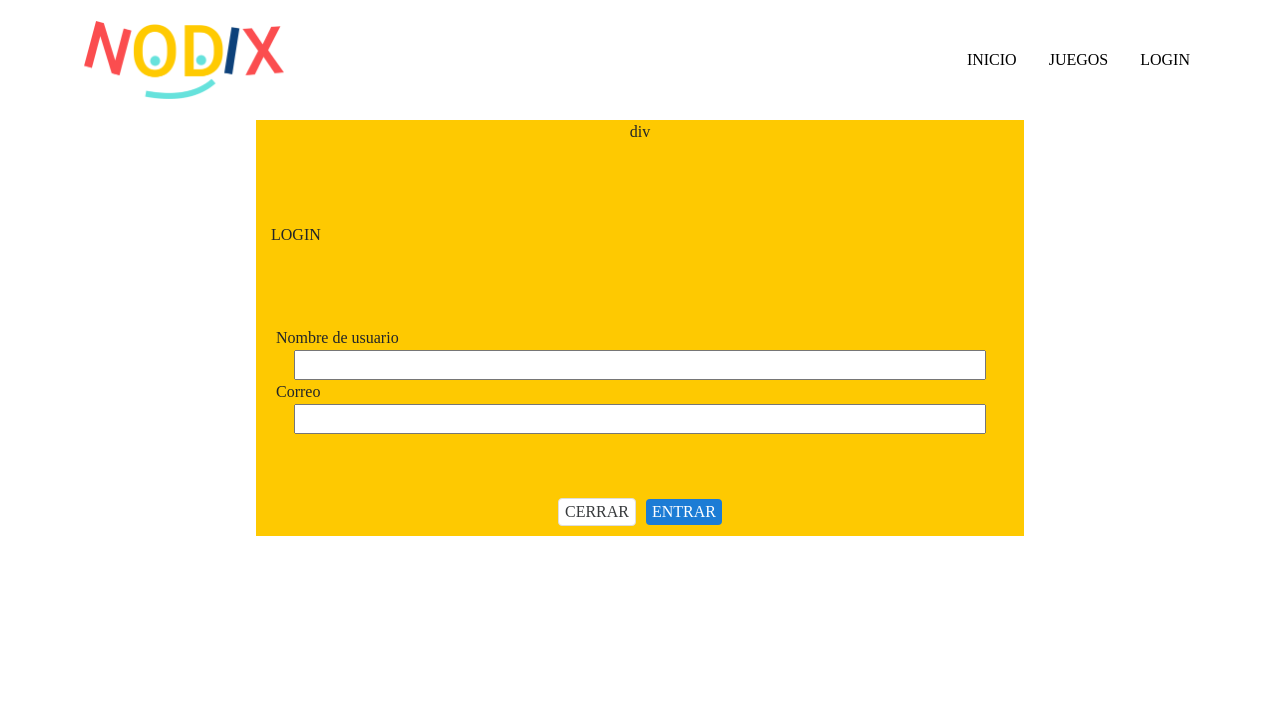
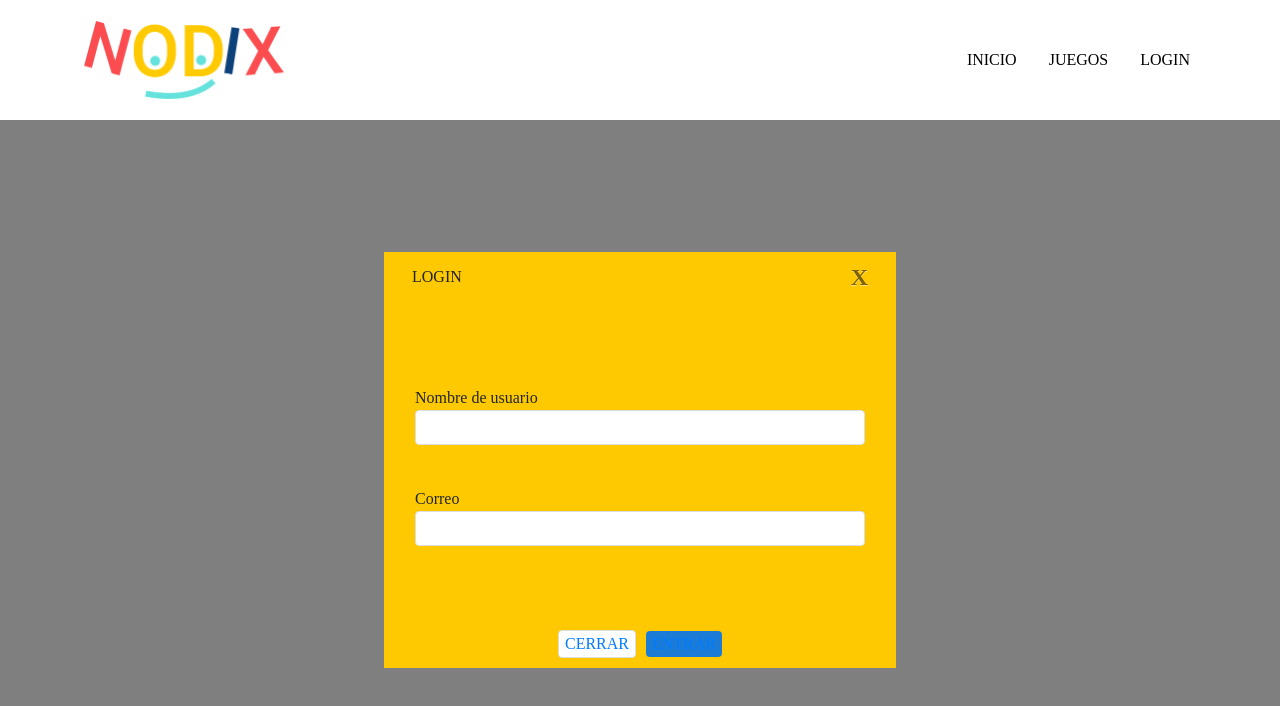
Before and after one commit to Devs4good/ludocandys, a React (Create React App) app: page /login in a window 1280 px wide. Shown: the top 706 px of the page. Built offline with nearby package versions, Linux system fonts and the light colour scheme; a web font is replaced by a local one; what speak-tts would draw is missing.

Commit message:
mis cambios

```diff
--- a/src/components/Login/index.js
+++ b/src/components/Login/index.js
@@ -1,5 +1,7 @@
 import React, { Component } from 'react';
 import "./login.css";
+import { Link } from "react-router-dom";
+
 
 class Login extends Component {
   // constructor(props) {
@@ -11,19 +13,22 @@ class Login extends Component {
       <div className="login">
         <div className="loginBox">
 
-          div
+          <div className="container">
 
-          <p>LOGIN</p>
+          <div className="head">
+          <span>LOGIN</span>
+          <Link to="/">
+            <span className="close"> X </span>
+          </Link>
+          </div>
 
 
-          <div>
-
-
-            <div className="main-container">
+          <div className="input-box">
+            <div className="input-container">
               <span>Nombre de usuario </span>
               <input type="text" name="name" />
             </div>
-            <div className="main-container">
+            <div className="input-container">
               <span>Correo </span>
               <input type="text" name="mail" />
             </div>
@@ -32,11 +37,17 @@ class Login extends Component {
 
           <div className="button-container">
             <button className="btn-close" onClick={() => console.log("aa")}>
+            <Link to="/">
               CERRAR
+              </Link>
             </button>
+
             <button className="btn-enter" onClick={() => console.log("aa")}>
+            <Link to="/juegos">
               ENTRAR
+            </Link>
             </button>
+          </div>
           </div>
         </div>
       </div>
--- a/src/components/Login/login.css
+++ b/src/components/Login/login.css
@@ -1,22 +1,47 @@
-.login {
-  flex: 1;
+.loginBox {
+  display: flex;
   flex-direction: column;
   margin-top: 50px;
   margin: auto;
-  width: 60%;
+  width: 40%;
   min-height: 416px;
   background-color: #FEC901;
   position: "absolute";
 }
+a {
+  text-decoration: none !important;
+ }
 
-.main-container > span{
-  margin-left: 20px;
+.login{
+  height: calc(100vh - 120px);
+  background-color: rgba(0, 0, 0, 0.5);
+  display: flex;
+  justify-content: center;
+  align-content: center;
+}
+
+
+.input-box{
+  display: flex;
+  flex-direction: column;
+  min-height: 160px;
+  justify-content: space-between;
+
+}
+.input-container{
+
+  padding: 0 16px;
+}
+.input-container > span{
   display: block;
   text-align: start;
 }
 
-.main-container > input{
-  min-width: 90%;
+.input-container > input{
+  min-width: 100%;
+  border-radius: 4px;
+  border: 1px solid #DDDDDD;
+  min-height: 35px;
 }
 
 .button-container {
@@ -41,15 +66,21 @@
   border: 0px;
 }
 
-.loginBox {
+
+
+.container{
+  min-height: 416px;
   display: flex;
   flex-direction: column;
-  position: relative;
-  min-height: 416px;
   justify-content: space-between;
 }
-
-.loginBox > p {
-  margin: 15px;
-  text-align: start;
+.container > .head {
+  display: flex;
+  justify-content: space-between;
 }
+.head{
+  margin: 13px
+}
+.head > .close {
+  font-size: 16px;
+}
```
